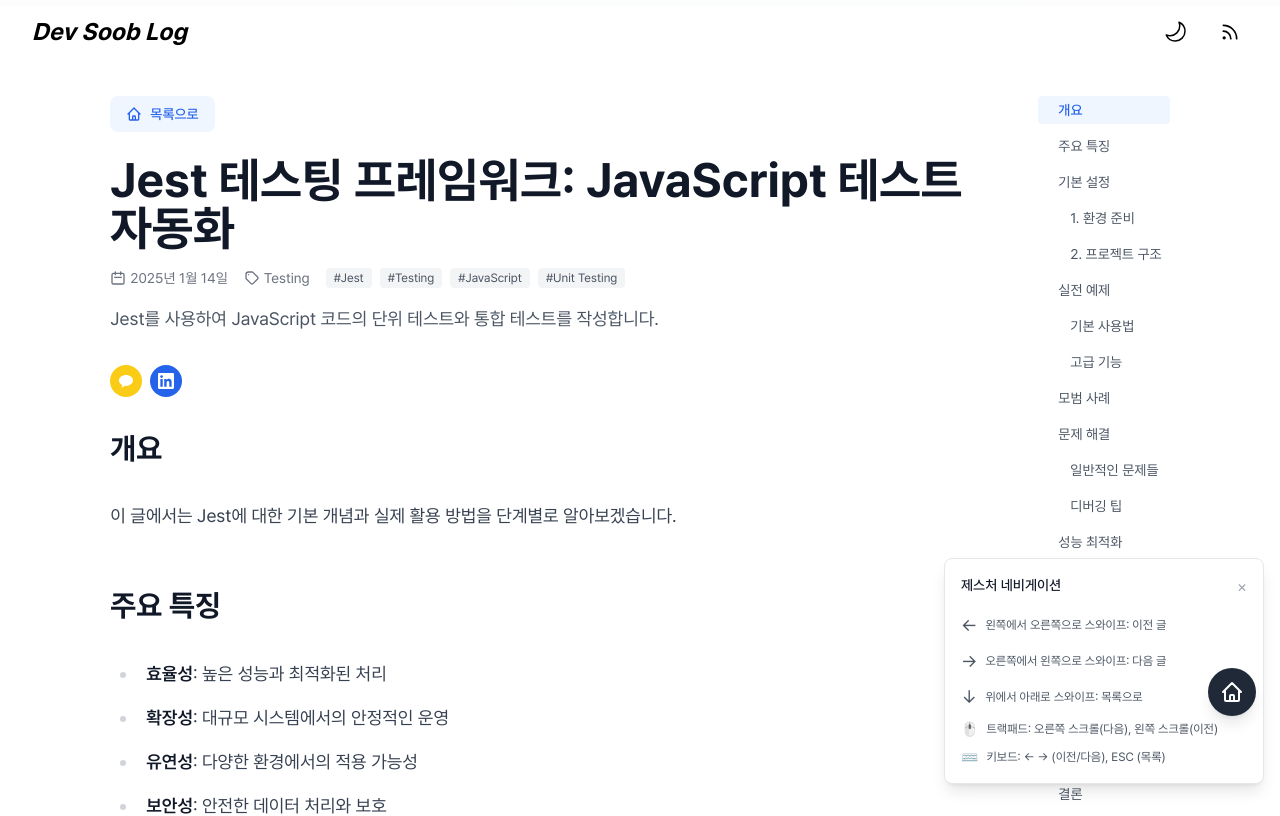
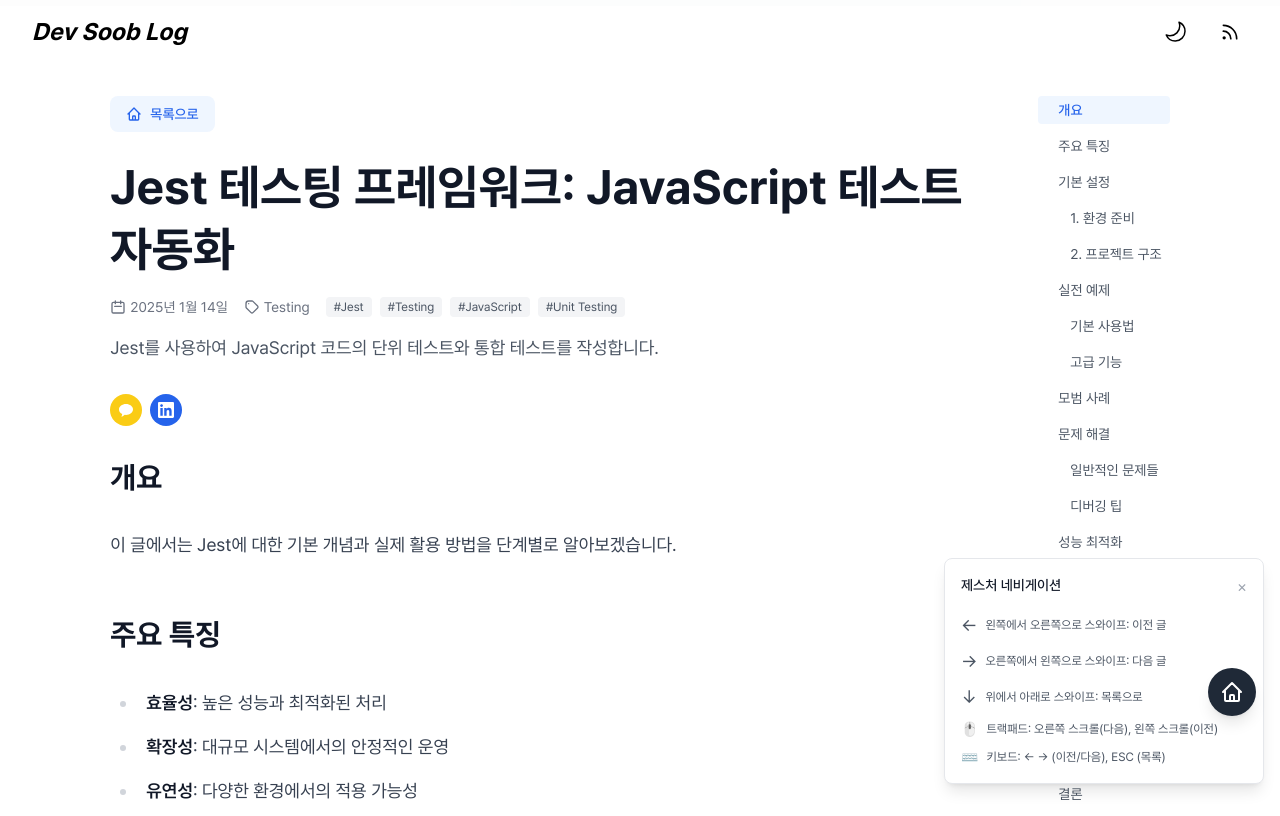
Before and after one commit to devsoob/dev-soob-log, a Next.js app: page /posts/2025-01-14-jest-testing-framework in a window 1280 px wide. Shown: the top 816 px of the page. Built offline with nearby package versions, Linux system fonts and the light colour scheme; no server answers.

Commit message:
Feat: 상세 페이지 제목 line-height 조정 및 드래그 영역 스타일 개선

```diff
--- a/pages/posts/[slug].tsx
+++ b/pages/posts/[slug].tsx
@@ -132,7 +132,7 @@
 
                 {/* 포스트 헤더 */}
                 <header className="mb-8">
-                  <h1 className="text-3xl xs:text-4xl sm:text-5xl font-bold text-gray-900 dark:text-white mb-4">
+                  <h1 className="text-3xl xs:text-4xl sm:text-5xl font-bold text-gray-900 dark:text-white mb-4" style={{ lineHeight: '1.3' }}>
                     {post.title}
                   </h1>
                   <div className="flex flex-col xs:flex-row xs:items-center gap-4 text-sm text-gray-500 dark:text-gray-400">
--- a/styles/globals.css
+++ b/styles/globals.css
@@ -283,3 +283,25 @@
 .notion-code-block + .notion-code-block {
   margin-top: 1.25rem;
 }
+
+/* 드래그 영역 스타일 */
+::selection {
+  background-color: #3b82f6;
+  color: white;
+}
+
+::-moz-selection {
+  background-color: #3b82f6;
+  color: white;
+}
+
+/* 다크모드에서 드래그 영역 스타일 */
+.dark ::selection {
+  background-color: #60a5fa;
+  color: white;
+}
+
+.dark ::-moz-selection {
+  background-color: #60a5fa;
+  color: white;
+}
```
